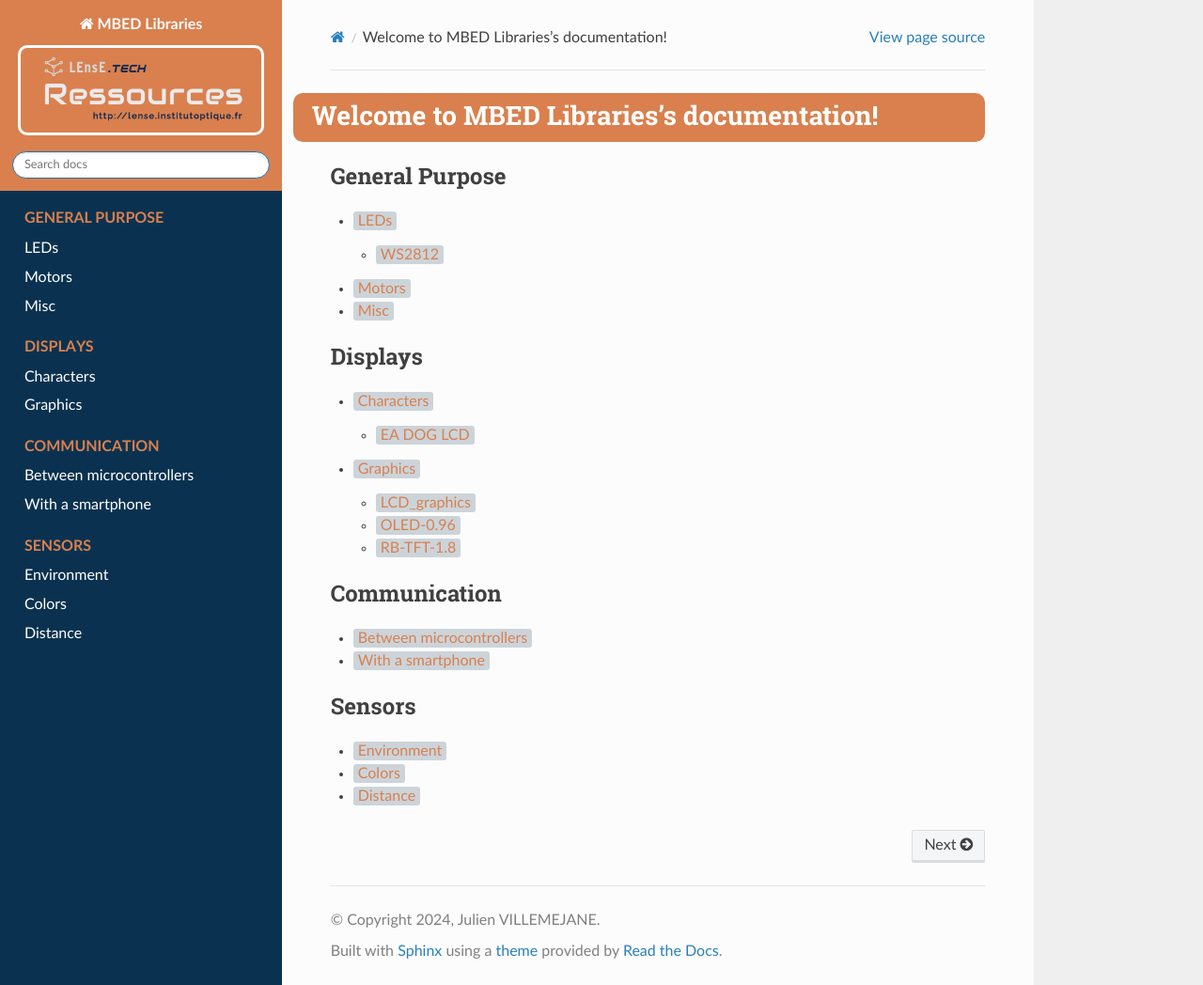
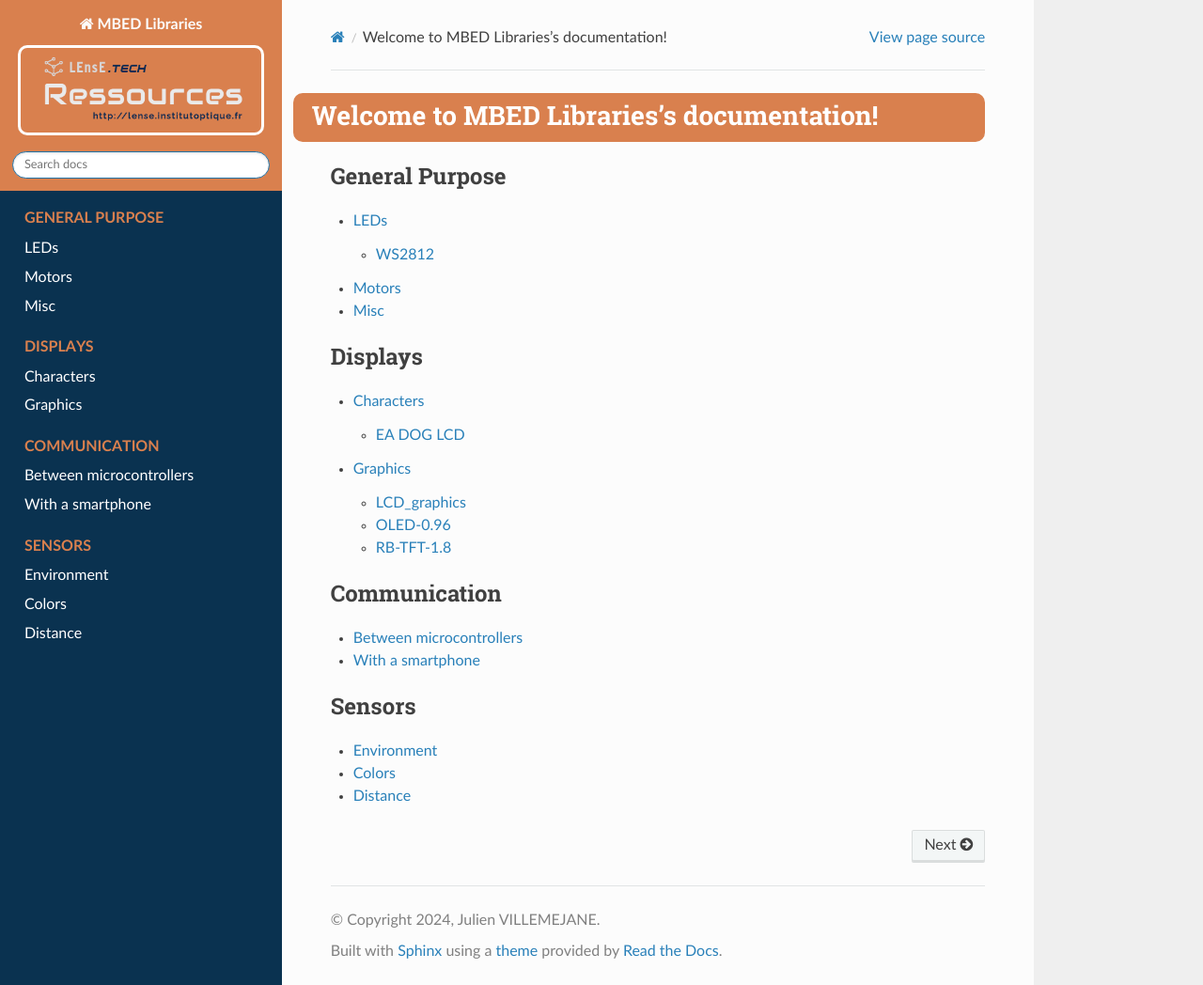
Before and after one commit to IOGS-LEnsE-ressources/mbed6-libraries, a Sphinx documentation site: the page built from docs/source/index.rst, in a window 1280 px wide and 1048 px high. Shown: the whole window at 94% size. Built offline with Sphinx 7.4.7 and the Read the Docs theme 2.0.0, drawn with Linux system fonts in a browser that asks for light colours.

Commit message:
Update lense-ressources.css

```diff
--- a/docs/source/_static/css/lense-ressources.css
+++ b/docs/source/_static/css/lense-ressources.css
@@ -115,13 +115,13 @@ h4::before {
 }
 
 /* URL Links */
-.document a{
+a.external{
 	background: var(--iogs-violet-light);
 	padding: 2px 5px 2px 5px;
 	border-radius: 3px;
 	color: var(--ressources);
 }
-.document a:hover{
+a.external:hover{
 	background: var(--iogs-violet);
 	color: white;
 }
@@ -136,3 +136,9 @@ code.file{
 code.file span.pre{
 	color: var(--iogs-violet);
 }
+.image_reference a{
+	background: white;
+}
+.image_reference a:hover{
+	background: white;
+}
```
